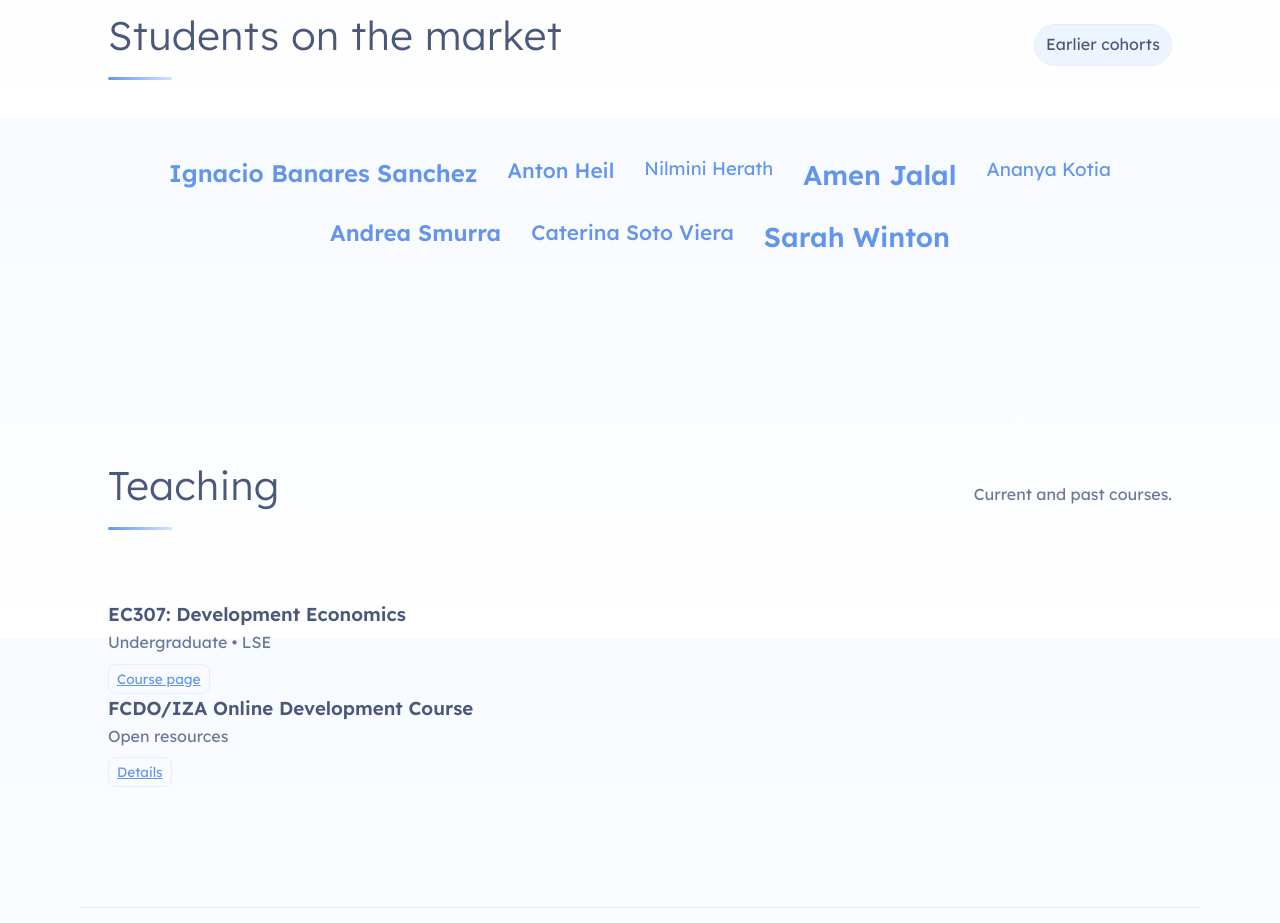
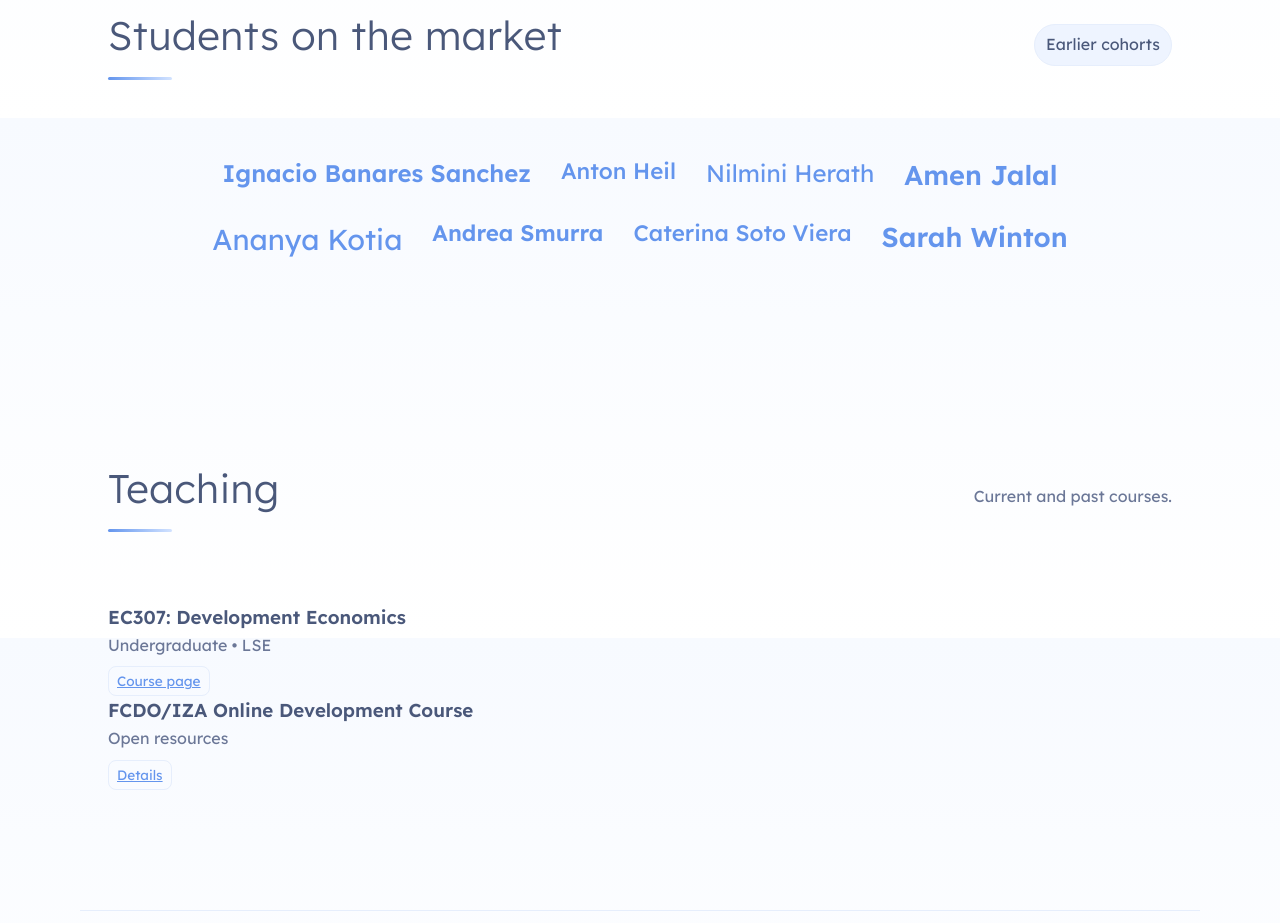
Before and after one commit to orianabandiera/orianabandiera.github.io, a plain HTML site: page index.html in a window 1280 px wide. Shown: the part 2482-3405 px from the top of the page. Drawn offline with Linux system fonts and the light colour scheme.

Commit message:
Modify styles for student word cloud links
Updated styles for student word cloud links.

```diff
--- a/index.html
+++ b/index.html
@@ -299,11 +299,11 @@
             display: inline-block;
           }
           .student-wordcloud a.wc1 { font-size: 1.5rem; font-weight: 600; color: #6B7797; }
-          .student-wordcloud a.wc2 { font-size: 1.3rem; font-weight: 500; color: #6495ED; }
-          .student-wordcloud a.wc3 { font-size: 1.15rem; font-weight: 400; color: #8FB8FF; }
-          .student-wordcloud a.wc4 { font-size: 1.7rem; font-weight: 600; color: #465370; }
-          .student-wordcloud a.wc5 { font-size: 1.18rem; font-weight: 400; color: #a082b9; }
-          .student-wordcloud a.wc6 { font-size: 1.4rem; font-weight: 600; color: #90b77d; }
+          .student-wordcloud a.wc2 { font-size: 1.4rem; font-weight: 500; color: #6f0202; }
+          .student-wordcloud a.wc3 { font-size: 1.5rem; font-weight: 400; color: #8FB8FF; }
+          .student-wordcloud a.wc4 { font-size: 1.7rem; font-weight: 600; color: ##ffe1ec; }
+          .student-wordcloud a.wc5 { font-size: 1.8rem; font-weight: 400; color: #a082b9; }
+          .student-wordcloud a.wc6 { font-size: 1.4rem; font-weight: 600; color: #; }
           .student-wordcloud a:hover {
             background: color-mix(in srgb, var(--brand) 18%, white 82%);
             color: #222a3e;
```
